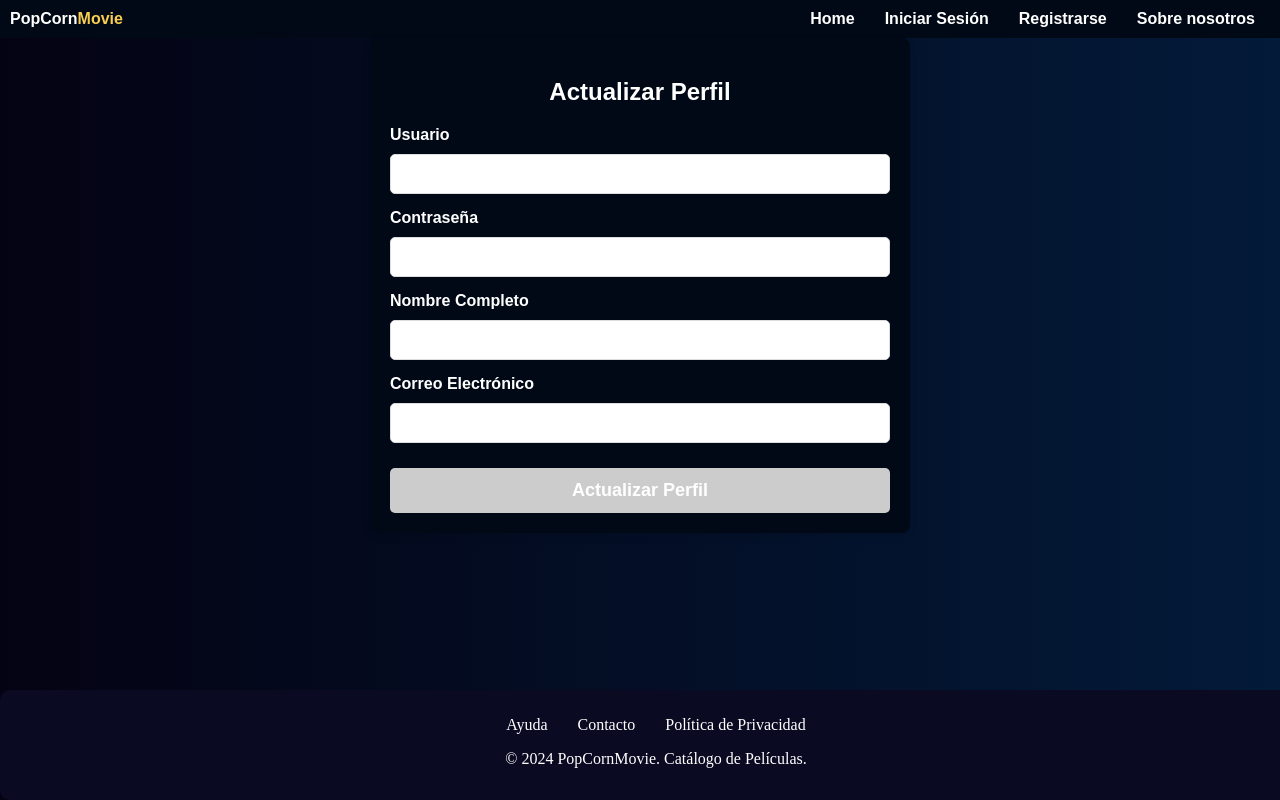
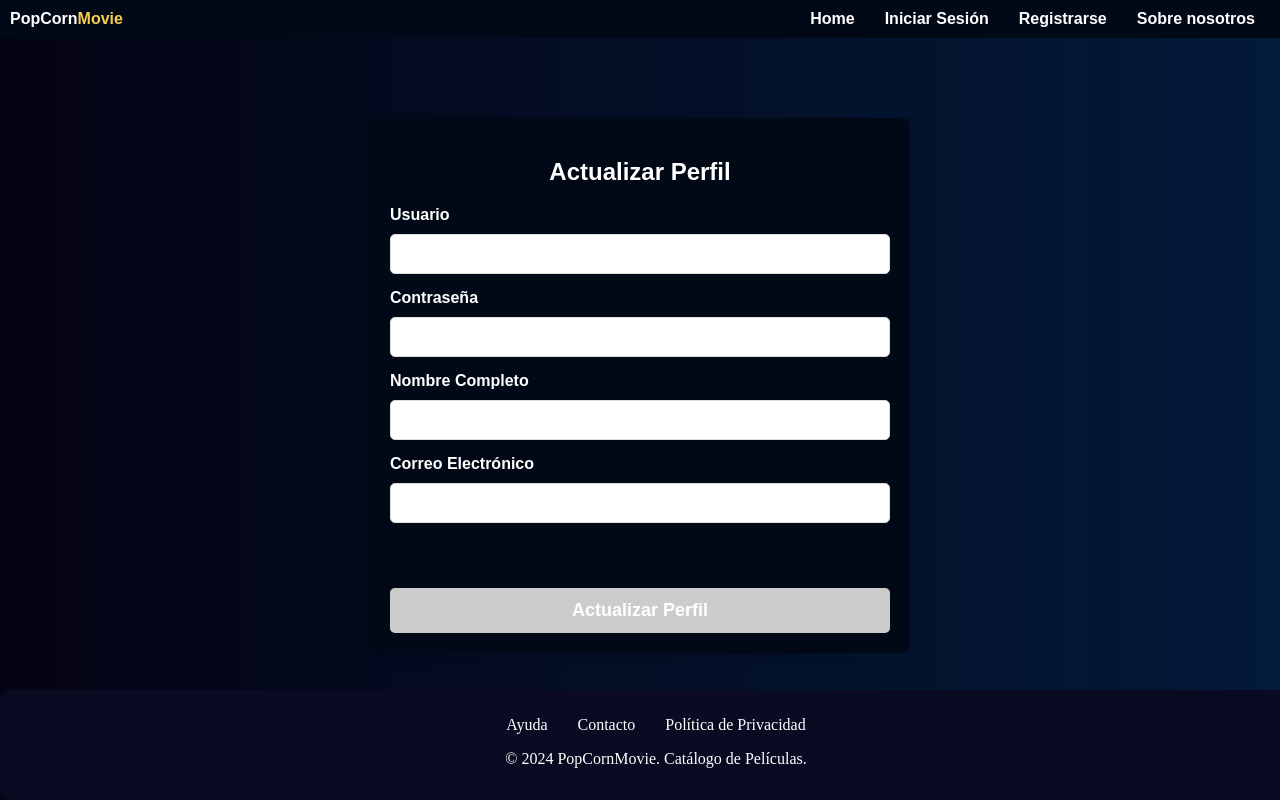
Before and after one commit to Alvaro-Lespio/PopCornMovie1, an Angular app: page /actualizarPerfil in a window 1280 px wide. Shown: the top 800 px of the page. Built offline with nearby package versions, Linux system fonts and the light colour scheme.

Commit message:
estilos por completar

```diff
--- a/src/app/usuario/perfil/actualizar-perfil/actualizar-perfil.component.css
+++ b/src/app/usuario/perfil/actualizar-perfil/actualizar-perfil.component.css
@@ -5,6 +5,7 @@
   border-radius: 8px;
   background-color: var(--color-fondo);
   box-shadow: 0 4px 8px rgba(0, 0, 0, 0.1);
+  margin-top: 5rem;
 }
 
 .h2 {
@@ -58,7 +59,7 @@ button[type="submit"] {
   border: none;
   border-radius: 5px;
   cursor: pointer;
-  margin-top: 10px;
+  margin-top: 50px;
 }
 
 button[type="submit"]:hover {
--- a/src/app/usuario/perfil/listar-perfiles/listar-perfiles.component.css
+++ b/src/app/usuario/perfil/listar-perfiles/listar-perfiles.component.css
@@ -10,8 +10,8 @@
   border-radius: 10px;
   box-shadow: 0 4px 8px rgba(0, 0, 0, 0.5);
   text-align: center;
-  margin-left: 25rem;
-  margin-top: 30px;
+  margin-left: 45rem;
+  margin-top: 50px;
 }
 
 
--- a/src/app/usuario/perfil/visualizar-perfil/visualizar-perfil.component.css
+++ b/src/app/usuario/perfil/visualizar-perfil/visualizar-perfil.component.css
@@ -6,7 +6,8 @@
   border-radius: 10px;
   box-shadow: 0 4px 8px rgba(0, 0, 0, 0.5);
   text-align: center;
-  margin-left: 25rem;
+  margin-left: 45rem;
+  margin-top: 5rem;
 }
 
 
```
Also changed, not shown: db/dbUser.json (line endings or trailing spaces).
